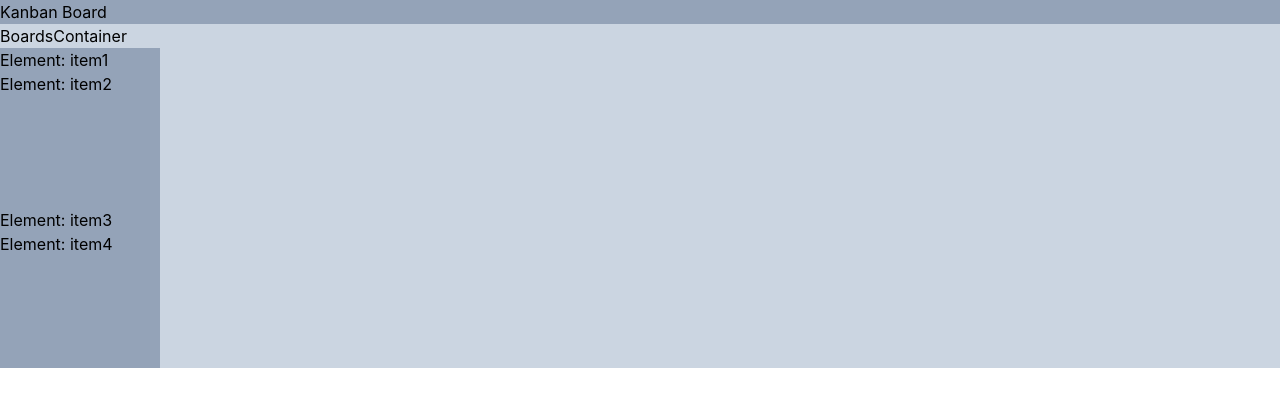
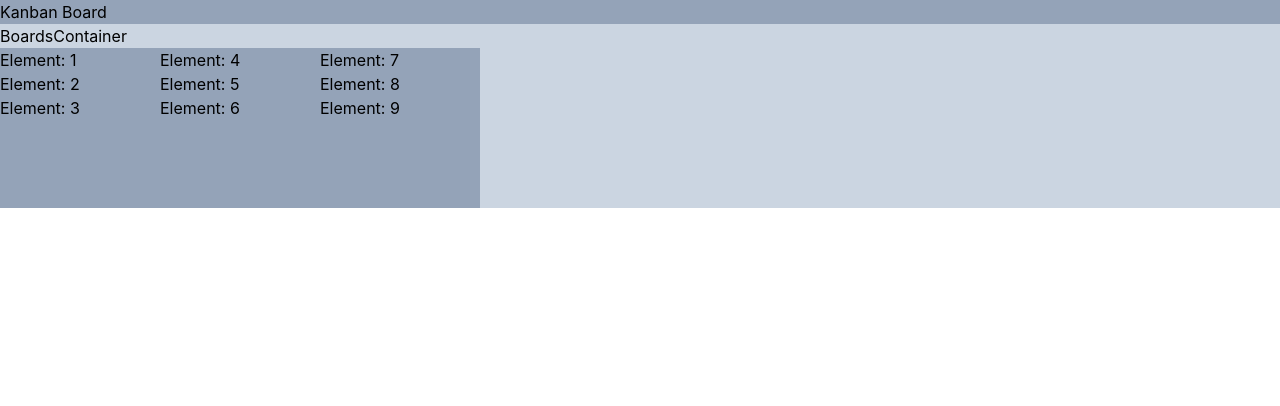
Before and after one commit to totallycrow/react-dragndrop-trello-clone, a React (Create React App) app: page / in a window 1280 px wide. Shown: the top 406 px of the page. Built offline with nearby package versions, Linux system fonts and the light colour scheme; the HTML template or start-up script is replaced by a standard one.

Commit message:
implement multiple-container drag and drop skeleton

```diff
--- a/src/components/BoardsContainer.tsx
+++ b/src/components/BoardsContainer.tsx
@@ -7,6 +7,8 @@ import {
   useSensor,
   useSensors,
   closestCenter,
+  DragStartEvent,
+  DragOverlay,
 } from "@dnd-kit/core";
 import {
   sortableKeyboardCoordinates,
@@ -17,13 +19,16 @@ import {
 
 import { DraggableTask } from "./DraggableTask";
 import { TasksContainer } from "./TasksContainer";
+import { insertAtIndex, removeAtIndex } from "./utils";
 
 export const BoardsContainer = () => {
-  const containers = ["A", "B", "C"];
-  const [items, setItems] = useState([
-    ["item1", "item2"],
-    ["item3", "item4"],
-  ]);
+  const containers = [1, 2];
+  const [itemGroups, setItemGroups] = useState({
+    group1: ["1", "2", "3"],
+    group2: ["4", "5", "6"],
+    group3: ["7", "8", "9"],
+  });
+  const [activeId, setActiveId] = useState<string | null>(null);
 
   const sensors = useSensors(
     useSensor(PointerSensor),
@@ -32,45 +37,152 @@ export const BoardsContainer = () => {
     })
   );
 
+  const handleDragCancel = () => setActiveId(null);
+
+  const moveBetweenContainers = (
+    items,
+    activeContainer,
+    activeIndex,
+    overContainer,
+    overIndex,
+    item
+  ) => {
+    return {
+      ...items,
+      [activeContainer]: removeAtIndex(items[activeContainer], activeIndex),
+      [overContainer]: insertAtIndex(items[overContainer], overIndex, item),
+    };
+  };
+
+  const handleDragEnd = ({ active, over }) => {
+    if (!over) {
+      setActiveId(null);
+      return;
+    }
+
+    if (active.id !== over.id) {
+      const activeContainer = active.data.current.sortable.containerId;
+      const overContainer = over.data.current?.sortable.containerId || over.id;
+      const activeIndex = active.data.current.sortable.index;
+      const overIndex =
+        over.id in itemGroups
+          ? itemGroups[overContainer].length + 1
+          : over.data.current.sortable.index;
+
+      setItemGroups((itemGroups) => {
+        let newItems;
+        if (activeContainer === overContainer) {
+          newItems = {
+            ...itemGroups,
+            [overContainer]: arrayMove(
+              itemGroups[overContainer],
+              activeIndex,
+              overIndex
+            ),
+          };
+        } else {
+          newItems = moveBetweenContainers(
+            itemGroups,
+            activeContainer,
+            activeIndex,
+            overContainer,
+            overIndex,
+            active.id
+          );
+        }
+
+        return newItems;
+      });
+    }
+
+    setActiveId(null);
+  };
   return (
     <div className="bg-slate-300">
       <h2>BoardsContainer</h2>
       <div>
         <DndContext
           sensors={sensors}
+          onDragStart={handleDragStart}
+          onDragCancel={handleDragCancel}
+          onDragOver={handleDragOver}
           onDragEnd={handleDragEnd}
-          collisionDetection={closestCenter}
         >
-          <TasksContainer
-            key={containers[0]}
-            id={containers[0]}
-            items={items[0]}
-          ></TasksContainer>
-          <TasksContainer
-            key={containers[1]}
-            id={containers[1]}
-            items={items[1]}
-          ></TasksContainer>
+          <div className="flex">
+            {Object.keys(itemGroups).map((group) => (
+              <TasksContainer
+                id={group}
+                items={itemGroups[group]}
+                activeId={activeId}
+                key={group}
+              />
+            ))}
+          </div>
+          <DragOverlay>
+            {activeId ? <DraggableTask id={activeId} dragOverlay /> : null}
+          </DragOverlay>
         </DndContext>
       </div>
     </div>
   );
 
-  function handleDragEnd(event: any) {
-    const { active, over } = event;
+  function handleDragStart(event: DragStartEvent) {
+    console.log("DRAG START", event);
+    const { active } = event;
+    const { id } = active;
 
-    console.log("ACTIVE ID", active.id);
-    console.log("OVER ID", over.id);
+    setActiveId(id as string);
+  }
 
-    if (active.id !== over.id) {
-      setItems((items) => {
-        const oldIndex = items.indexOf(active.id);
-        const newIndex = items.indexOf(over.id);
+  function handleDragOver({ active, over }) {
+    const overId = over?.id;
 
-        return arrayMove(items, oldIndex, newIndex);
+    if (!overId) {
+      return;
+    }
+
+    const activeContainer = active.data.current.sortable.containerId;
+
+    // ??
+    const overContainer = over.data.current?.sortable.containerId || overId;
+
+    // initial code
+    // const overContainer = over.data.current.sortable.containerId;
+
+    if (activeContainer !== overContainer) {
+      setItemGroups((itemGroups) => {
+        const activeIndex = active.data.current.sortable.index;
+        const overIndex =
+          over.id in itemGroups
+            ? itemGroups[overContainer].length + 1
+            : over.data.current.sortable.index;
+
+        return moveBetweenContainers(
+          itemGroups,
+          activeContainer,
+          activeIndex,
+          overContainer,
+          overIndex,
+          active.id
+        );
       });
     }
   }
+  // function handleDragEnd(event: any) {
+  //   const { active, over } = event;
+
+  //   console.log("ACTIVE ID", active.id);
+  //   console.log("OVER ID", over.id);
+
+  //   if (active.id !== over.id) {
+  //     setItems((items) => {
+  //       const oldIndex = items.indexOf(active.id);
+  //       const newIndex = items.indexOf(over.id);
+
+  //       return arrayMove(items, oldIndex, newIndex);
+  //     });
+  //   }
+  // }
 
   // import React, {useState} from 'react';
   // import {DndContext} from '@dnd-kit/core';
--- a/src/components/DraggableTask.tsx
+++ b/src/components/DraggableTask.tsx
@@ -7,10 +7,6 @@ export const DraggableTask = (props: any) => {
   const { attributes, listeners, setNodeRef, transform, transition } =
     useSortable({
       id: props.id,
-      transition: {
-        duration: 150, // milliseconds,
-        easing: "cubic-bezier(0.25, 1, 0.5, 1)",
-      },
     });
   const style = { transform: CSS.Transform.toString(transform), transition };
 
@@ -20,7 +16,7 @@ export const DraggableTask = (props: any) => {
       style={style}
       {...listeners}
       {...attributes}
-      className="z-50"
+      className="z-50 block"
     >
       Element: {props.id}
     </button>
--- a/src/components/TasksContainer.tsx
+++ b/src/components/TasksContainer.tsx
@@ -25,7 +25,7 @@ export const TasksContainer = (props: any) => {
       <div
         ref={setNodeRef}
         style={style}
-        className="bg-slate-400 h-40 w-40 z-0"
+        className="bg-slate-400 h-40 w-40 z-0 inline-block"
       >
         {props.items.map((item: any) => {
           console.log(item);
--- /dev/null
+++ b/src/components/utils.tsx
@@ -0,0 +1,13 @@
+import { arrayMove as dndKitArrayMove } from "@dnd-kit/sortable";
+
+export const removeAtIndex = (array: any, index: any) => {
+  return [...array.slice(0, index), ...array.slice(index + 1)];
+};
+
+export const insertAtIndex = (array: any, index: any, item: any) => {
+  return [...array.slice(0, index), item, ...array.slice(index)];
+};
+
+export const arrayMove = (array: any, oldIndex: any, newIndex: any) => {
+  return dndKitArrayMove(array, oldIndex, newIndex);
+};
```
